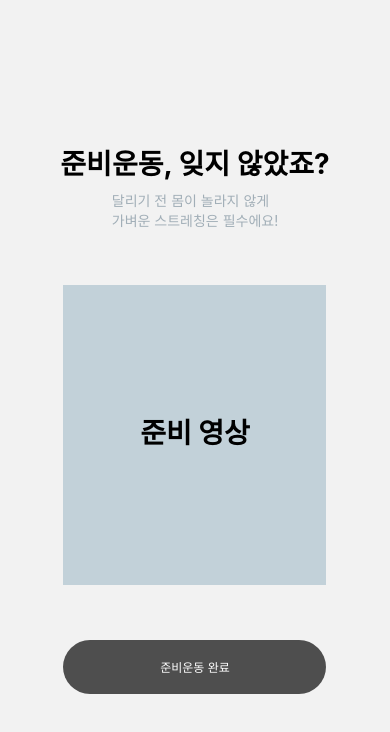
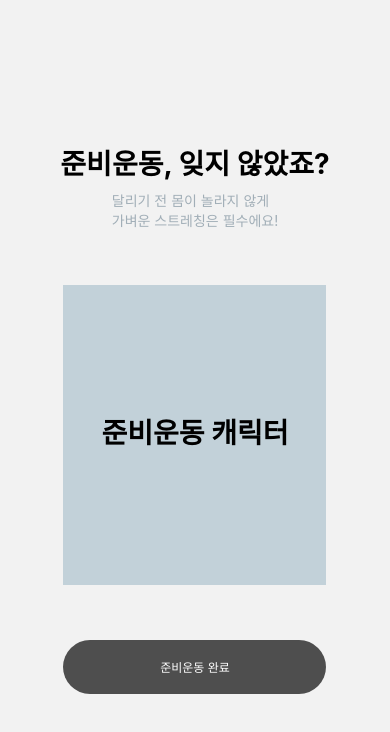
Before and after one commit to raymondanythings/tortoise-in-vineyard, a React Native app: screen /beforeex in a window 390 px wide. Shown: the top 732 px of the page. Built offline with nearby package versions, Linux system fonts and the light colour scheme.

Commit message:
fix : 준비운동 캐릭터 텍스트 정정

```diff
--- a/screen/BeforeEx.tsx
+++ b/screen/BeforeEx.tsx
@@ -15,7 +15,7 @@ const BeforeEx = () => {
           가벼운 스트레칭은 필수에요!
         </Text>
         <View style={styles.characterContainer}>
-          <Text style={globalStyle.heading}>준비 영상</Text>
+          <Text style={globalStyle.heading}>준비운동 캐릭터</Text>
         </View>
         <Pressable
           style={globalStyle.nextButton}
```
